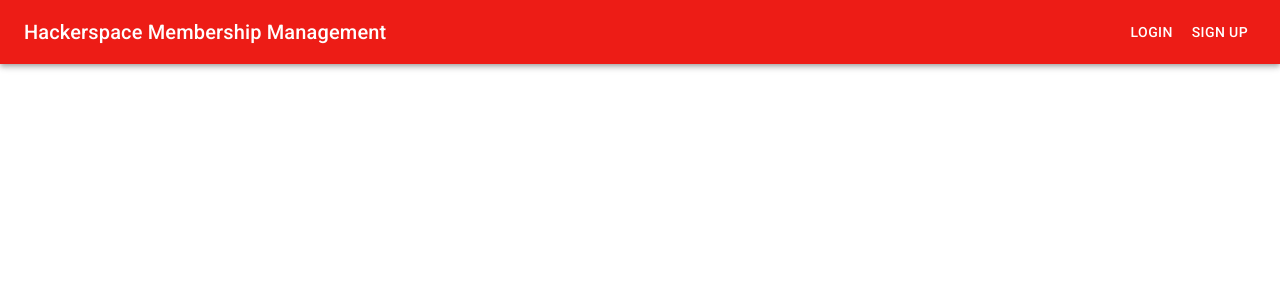
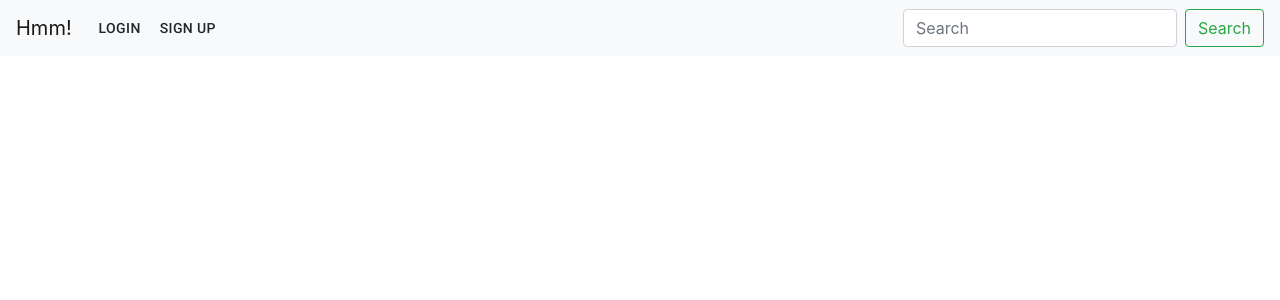
Before and after one commit to dmartzol/hmm, a React (Create React App) app in the folder web/: page / in a window 1280 px wide. Shown: the top 300 px of the page. Built offline with nearby package versions, Linux system fonts and the light colour scheme; no server answers.

Commit message:
simplifies landing page

```diff
--- a/web/src/Dashboard/Header.js
+++ b/web/src/Dashboard/Header.js
@@ -1,11 +1,18 @@
 import React from 'react';
+import Button from '@material-ui/core/Button';
+import { Link } from 'react-router-dom';
 
 function Header() {
 
   return (
-    <ul class="nav justify-content-end bg-secondary mb-5">
-      <li class="nav-item"><a class="nav-link btn-secondary mr-5 my-1" href="/me">Help</a></li>
-    </ul>
+    <nav class="navbar navbar-expand-lg navbar-light bg-light mb-5">
+      <div class="navbar-collapse justify-content-end">
+        <form class="form-inline my-2 my-lg-0">
+          <input class="form-control mr-sm-2" type="search" placeholder="Search" aria-label="Search" />
+          <button class="btn btn-outline-success my-2 my-sm-0" type="submit">Search</button>
+        </form>
+      </div>
+    </nav>
   );
 }
 
--- a/web/src/Landing/Landing.js
+++ b/web/src/Landing/Landing.js
@@ -1,26 +1,9 @@
 import React, { useEffect, useState } from 'react';
-import { withStyles } from '@material-ui/core/styles';
-import AppBar from '@material-ui/core/AppBar';
-import Toolbar from '@material-ui/core/Toolbar';
-import Typography from '@material-ui/core/Typography';
 import Button from '@material-ui/core/Button';
 import { Link } from 'react-router-dom';
 import axios from "axios";
 
-const styles = {
-    root: {
-        flexGrow: 1,
-    },
-    title: {
-        flexGrow: 1,
-    },
-    appbar: {
-        backgroundColor: '#ED1C16',
-    },
-};
-
-function Landing(props) {
-    const { classes } = props;
+function Landing() {
     const initialUserState = {
         loggedIn: false,
         session: {
@@ -52,11 +35,12 @@
 
 
     return (
-        <React.Fragment>
-            <div className={classes.root}>
-                <AppBar position="static" className={classes.appbar}>
-                    <Toolbar>
-                        <Typography variant="h6" className={classes.title}>Hackerspace Membership Management</Typography>
+
+        <nav class="navbar navbar-expand-lg navbar-light bg-light">
+            <a class="navbar-brand" href="#">Hmm!</a>
+            <div class="collapse navbar-collapse" id="navbarSupportedContent">
+                <ul class="navbar-nav mr-auto">
+                    <li>
                         {
                             session.loggedIn ?
                                 <div>
@@ -68,11 +52,15 @@
                                     <Button component={Link} to={'/signup'} color="inherit">Sign Up</Button>
                                 </div>
                         }
-                    </Toolbar>
-                </AppBar>
+                    </li>
+                </ul>
+                <form class="form-inline my-2 my-lg-0">
+                    <input class="form-control mr-sm-2" type="search" placeholder="Search" aria-label="Search" />
+                    <button class="btn btn-outline-success my-2 my-sm-0" type="submit">Search</button>
+                </form>
             </div>
-        </React.Fragment >
+        </nav>
     );
 }
 
-export default withStyles(styles)(Landing);
+export default Landing;
```
